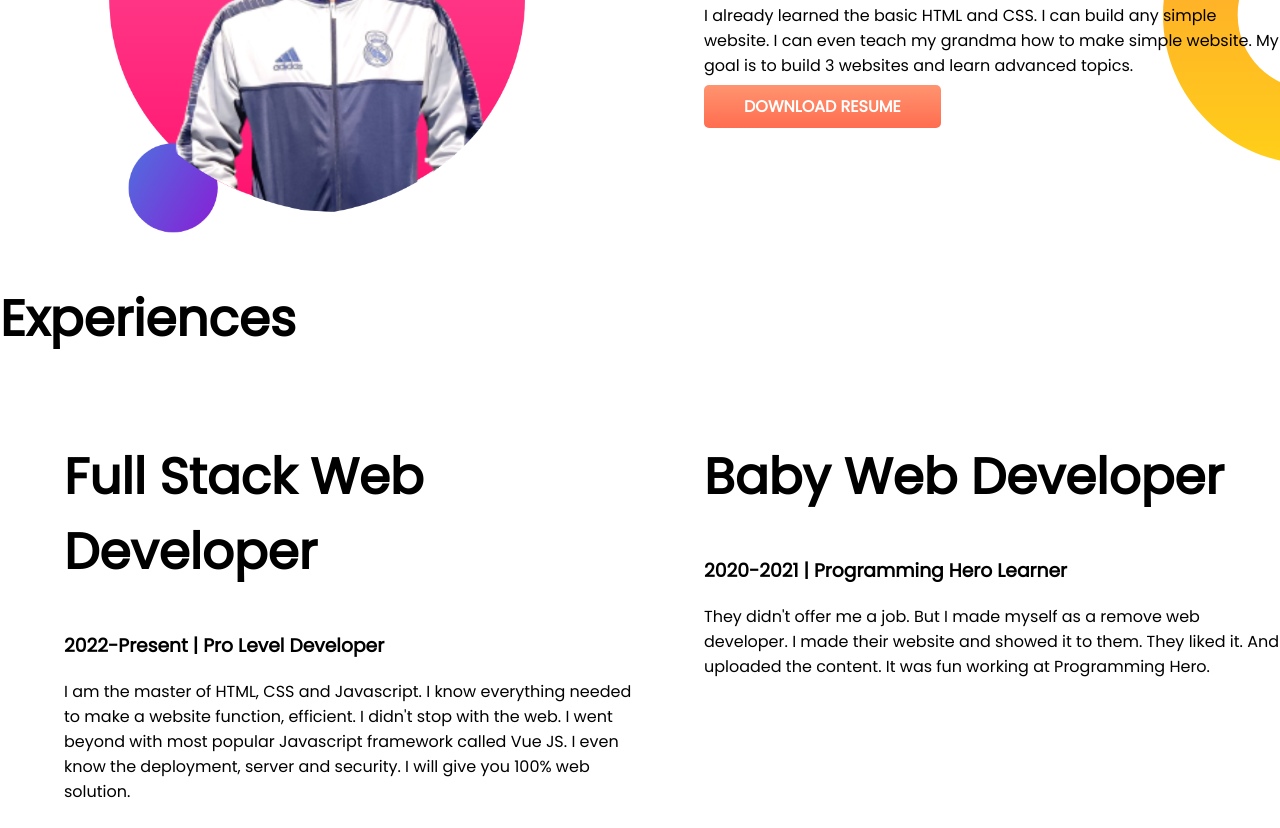
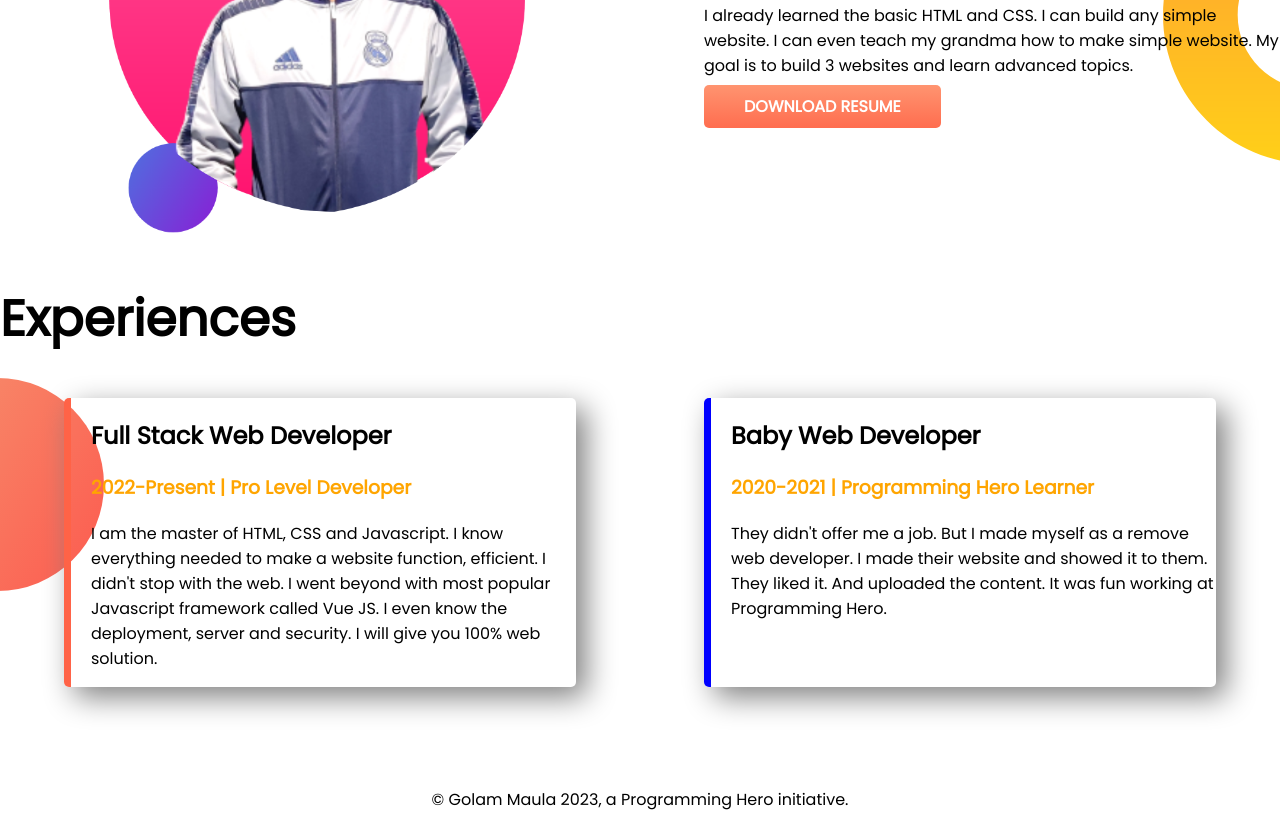
Before and after one commit to gmlincoln/dev-portfolio, a plain HTML site: page index.html in a window 1280 px wide. Shown: the part 774-1602 px from the top of the page. Drawn offline with Linux system fonts and the light colour scheme.

Commit message:
style border added foter

```diff
--- a/index.html
+++ b/index.html
@@ -48,18 +48,18 @@
     <section class="experience-area">
         <h1>Experiences</h1>
         <div class="flexible-container">
-            <div class="half-width">
-                <h1>Full Stack Web Developer</h1>
-                <h3>2022-Present | Pro Level Developer</h3>
+            <div class="half-width experience-item one" id="experience-full-stack">
+                <h2>Full Stack Web Developer</h2>
+                <h3 class="orange-color">2022-Present | Pro Level Developer</h3>
                 <p>I am the master of HTML, CSS and Javascript. I know everything needed to make a website function,
                     efficient. I didn't stop with the web. I went beyond with most popular Javascript framework called
                     Vue
                     JS. I even know the deployment, server and security. I will give you 100% web solution.
                 </p>
             </div>
-            <div class="half-width">
-                <h1>Baby Web Developer</h1>
-                <h3>2020-2021 | Programming Hero Learner</h3>
+            <div class="half-width experience-item" id="experience-web">
+                <h2>Baby Web Developer</h2>
+                <h3 class="orange-color">2020-2021 | Programming Hero Learner</h3>
                 <p>
                     They didn't offer me a job. But I made myself as a remove web developer. I made their website and
                     showed
@@ -68,6 +68,9 @@
             </div>
         </div>
     </section>
+    <footer>
+        <p>© Golam Maula 2023, a Programming Hero initiative.</p>
+    </footer>
 </body>
 
 </html>
--- a/style.css
+++ b/style.css
@@ -44,3 +44,30 @@ h1 {
     background-repeat: no-repeat;
     background-position: right;
 }
+
+.experience-area {
+    margin-bottom: 100px;
+    background-image: url(images/exp-bg.png);
+    background-repeat: no-repeat;
+    background-position: left;
+}
+
+.experience-item {
+    box-shadow: 10px 10px 30px gray;
+    width: 40%;
+    margin: 0 5%;
+    padding-left: 20px;
+    border-radius: 5px;
+}
+
+#experience-full-stack {
+    border-left: 7px solid #FF6347;
+}
+
+#experience-web {
+    border-left: 7px solid #0000FF;
+}
+
+footer p {
+    text-align: center;
+}
```
